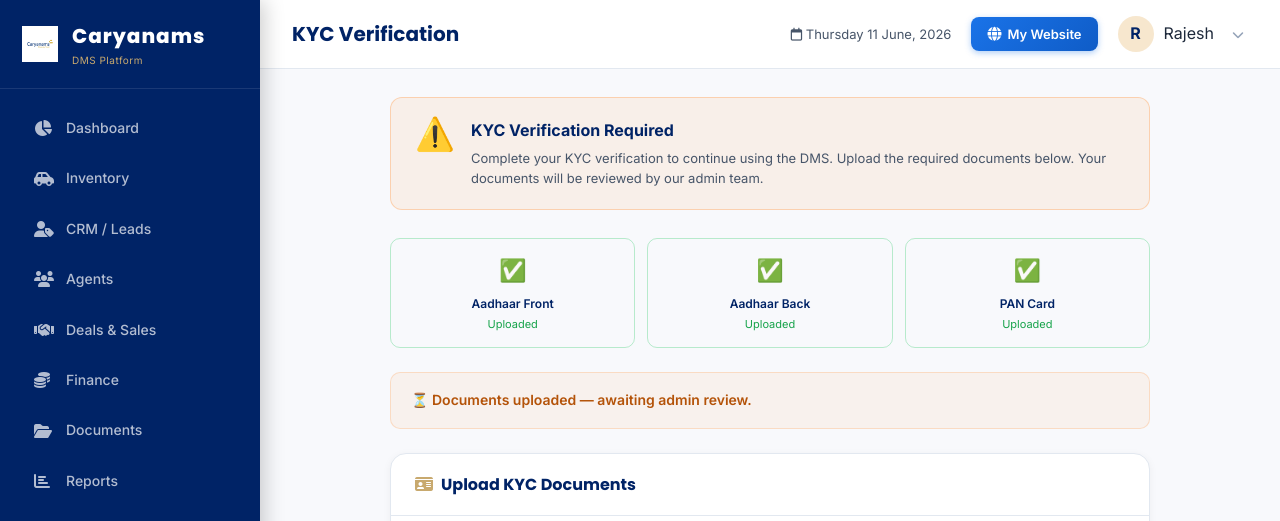
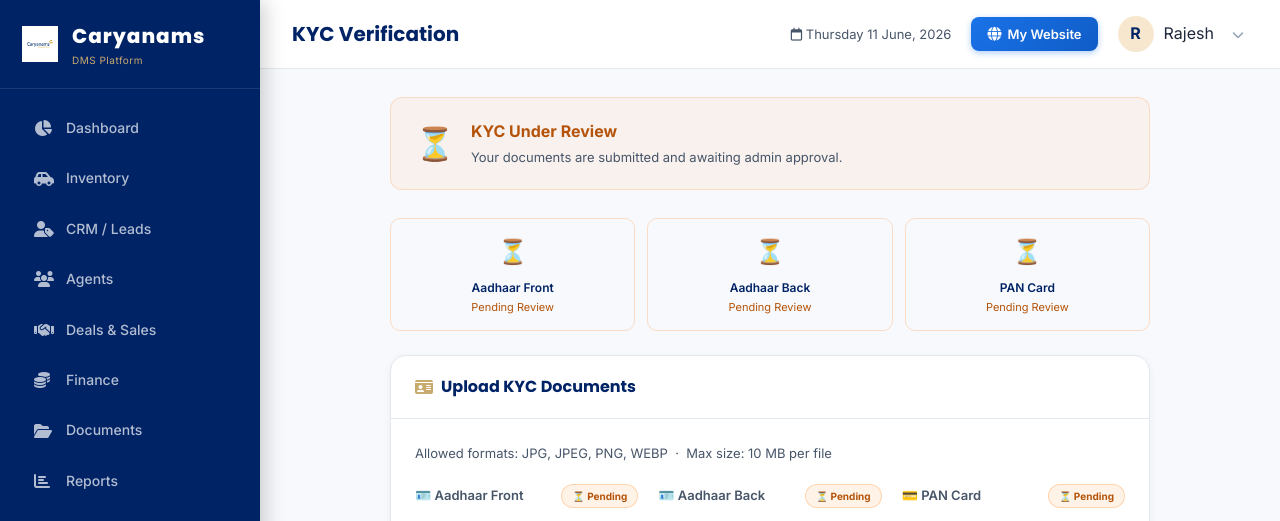
Before and after one commit to dharmik008/DMS, a Flask app: template templates/dealer/kyc_upload.html in a window 1280 px wide. Shown: the top 521 px of the page. Run offline with Flask 3, Linux system fonts and the light colour scheme; the template is opened without the code that fills it: values that come from a table or form of the project are taken from there, others are empty; a user stored in the database is signed in; data comes from the database, SQL or seed files in the repository.

Commit message:
Update kyc_upload.html

```diff
--- a/templates/dealer/kyc_upload.html
+++ b/templates/dealer/kyc_upload.html
@@ -5,57 +5,107 @@
 {% block content %}
 <div style="max-width:760px;margin:0 auto;">
 
-  <!-- Warning Banner -->
+  <!-- Compute per-doc statuses -->
+  {% if kyc %}
+    {% set af_status = kyc.aadhaar_front_status if kyc.aadhaar_front_status else 'pending' %}
+    {% set ab_status = kyc.aadhaar_back_status if kyc.aadhaar_back_status else 'pending' %}
+    {% set pc_status = kyc.pan_card_status if kyc.pan_card_status else 'pending' %}
+    {% set all_approved = (af_status == 'approved' and ab_status == 'approved' and pc_status == 'approved') %}
+    {% set any_rejected = (af_status == 'rejected' or ab_status == 'rejected' or pc_status == 'rejected') %}
+  {% else %}
+    {% set af_status = 'pending' %}
+    {% set ab_status = 'pending' %}
+    {% set pc_status = 'pending' %}
+    {% set all_approved = false %}
+    {% set any_rejected = false %}
+  {% endif %}
+
+  <!-- Top Banner based on overall status -->
+  {% if all_approved %}
+  <div style="background:rgba(34,197,94,0.08);border:1px solid rgba(34,197,94,0.25);border-radius:12px;padding:20px 24px;margin-bottom:28px;display:flex;align-items:center;gap:16px;">
+    <div style="font-size:32px;">✅</div>
+    <div>
+      <div style="font-weight:700;font-size:16px;color:#15803d;">KYC Fully Approved!</div>
+      <div style="font-size:13px;color:var(--text-secondary);margin-top:2px;">All 3 documents have been verified. You have full access to the DMS.</div>
+    </div>
+  </div>
+  {% elif any_rejected %}
+  <div style="background:rgba(239,68,68,0.08);border:1px solid rgba(239,68,68,0.25);border-radius:12px;padding:20px 24px;margin-bottom:28px;display:flex;align-items:flex-start;gap:16px;">
+    <div style="font-size:32px;">❌</div>
+    <div>
+      <div style="font-weight:700;font-size:16px;color:#dc2626;">Some Documents Were Rejected</div>
+      <div style="font-size:13px;color:var(--text-secondary);margin-top:2px;">Please re-upload the rejected documents below to complete your KYC verification.</div>
+    </div>
+  </div>
+  {% elif kyc and kyc.aadhaar_front and kyc.aadhaar_back and kyc.pan_card %}
+  <div style="background:rgba(255,153,68,0.08);border:1px solid rgba(255,153,68,0.25);border-radius:12px;padding:20px 24px;margin-bottom:28px;display:flex;align-items:center;gap:16px;">
+    <div style="font-size:32px;">⏳</div>
+    <div>
+      <div style="font-weight:700;font-size:16px;color:#b45309;">KYC Under Review</div>
+      <div style="font-size:13px;color:var(--text-secondary);margin-top:2px;">Your documents are submitted and awaiting admin approval.</div>
+    </div>
+  </div>
+  {% else %}
   <div style="background:rgba(255,153,68,0.1);border:1px solid rgba(255,153,68,0.35);border-radius:12px;padding:20px 24px;margin-bottom:28px;display:flex;align-items:flex-start;gap:16px;">
     <div style="font-size:32px;line-height:1;">⚠️</div>
     <div>
       <div style="font-weight:700;font-size:16px;color:var(--navy);margin-bottom:4px;">KYC Verification Required</div>
       <div style="font-size:13px;color:var(--text-secondary);line-height:1.6;">
-        Complete your KYC verification to continue using the DMS.
-        Upload the required documents below. Your documents will be reviewed by our admin team.
+        Upload all 3 required documents to get your KYC reviewed by our admin team.
       </div>
     </div>
   </div>
+  {% endif %}
 
-  <!-- Status Summary -->
+  <!-- Document Status Summary Cards -->
   {% if kyc %}
   <div style="display:grid;grid-template-columns:repeat(3,1fr);gap:12px;margin-bottom:24px;">
-    {% for field, label in [('aadhaar_front','Aadhaar Front'),('aadhaar_back','Aadhaar Back'),('pan_card','PAN Card')] %}
-    {% set val = kyc|attr(field) %}
-    <div id="status_{{ field }}" style="background:var(--card-bg);border:1px solid {% if val %}rgba(34,197,94,0.3){% else %}rgba(239,68,68,0.3){% endif %};border-radius:10px;padding:14px 16px;text-align:center;">
-      <div style="font-size:22px;margin-bottom:6px;">{% if val %}✅{% else %}❌{% endif %}</div>
+    {% for field, label, fstatus in [
+      ('aadhaar_front','Aadhaar Front', af_status),
+      ('aadhaar_back','Aadhaar Back', ab_status),
+      ('pan_card','PAN Card', pc_status)
+    ] %}
+    {% set uploaded = kyc|attr(field) %}
+    <div style="background:var(--card-bg);border:1.5px solid
+      {% if fstatus == 'approved' %}rgba(34,197,94,0.35)
+      {% elif fstatus == 'rejected' %}rgba(239,68,68,0.35)
+      {% else %}rgba(255,153,68,0.3){% endif %};
+      border-radius:10px;padding:14px 16px;text-align:center;">
+      <div style="font-size:24px;margin-bottom:6px;">
+        {% if fstatus == 'approved' %}✅
+        {% elif fstatus == 'rejected' %}❌
+        {% elif uploaded %}⏳
+        {% else %}📎{% endif %}
+      </div>
       <div style="font-size:12px;font-weight:600;color:var(--navy);">{{ label }}</div>
-      <div style="font-size:11px;color:{% if val %}#16a34a{% else %}#dc2626{% endif %};margin-top:2px;">
-        {% if val %}Uploaded{% else %}Missing{% endif %}
+      <div style="font-size:11px;margin-top:2px;
+        {% if fstatus == 'approved' %}color:#16a34a;
+        {% elif fstatus == 'rejected' %}color:#dc2626;
+        {% else %}color:#b45309;{% endif %}">
+        {% if fstatus == 'approved' %}Approved
+        {% elif fstatus == 'rejected' %}Rejected — re-upload needed
+        {% elif uploaded %}Pending Review
+        {% else %}Not Uploaded{% endif %}
       </div>
     </div>
     {% endfor %}
   </div>
-
-  {% if kyc.kyc_status == 'approved' %}
-  <div style="background:rgba(34,197,94,0.08);border:1px solid rgba(34,197,94,0.25);border-radius:10px;padding:16px 20px;margin-bottom:24px;font-size:14px;color:#15803d;font-weight:600;">
-    ✅ Your KYC has been approved! You have full access to the DMS.
-  </div>
-  {% elif kyc.kyc_status == 'rejected' %}
-  <div style="background:rgba(239,68,68,0.08);border:1px solid rgba(239,68,68,0.25);border-radius:10px;padding:16px 20px;margin-bottom:24px;">
-    <div style="font-size:14px;color:#dc2626;font-weight:600;margin-bottom:4px;">❌ KYC Rejected — Please re-upload documents.</div>
-    {% if kyc.rejection_reason %}<div style="font-size:13px;color:var(--text-secondary);">Reason: {{ kyc.rejection_reason }}</div>{% endif %}
-  </div>
-  {% elif kyc.aadhaar_front and kyc.aadhaar_back and kyc.pan_card %}
-  <div style="background:rgba(255,153,68,0.08);border:1px solid rgba(255,153,68,0.25);border-radius:10px;padding:16px 20px;margin-bottom:24px;font-size:14px;color:#b45309;font-weight:600;">
-    ⏳ Documents uploaded — awaiting admin review.
-  </div>
-  {% endif %}
   {% endif %}
 
-  <!-- Upload Form -->
+  <!-- Upload / Re-upload Form -->
+  <!-- Show form if: not all approved, OR any rejected -->
+  {% if not all_approved %}
   <div class="card">
     <div class="card-header">
-      <div class="card-title"><i class="fas fa-id-card" style="margin-right:8px;color:var(--gold-accent)"></i>Upload KYC Documents</div>
+      <div class="card-title">
+        <i class="fas fa-id-card" style="margin-right:8px;color:var(--gold-accent)"></i>
+        {% if any_rejected %}Re-upload Rejected Documents{% else %}Upload KYC Documents{% endif %}
+      </div>
     </div>
     <div class="card-body" style="padding:24px;">
       <p style="font-size:13px;color:var(--text-secondary);margin-bottom:20px;">
         Allowed formats: JPG, JPEG, PNG, WEBP &nbsp;·&nbsp; Max size: 10 MB per file
+        {% if any_rejected %} &nbsp;·&nbsp; <strong style="color:#dc2626;">Only rejected documents need to be re-uploaded.</strong>{% endif %}
       </p>
 
       <form method="POST" action="{{ url_for('dealer.kyc_submit') }}" enctype="multipart/form-data">
@@ -63,6 +113,11 @@
 
           {% for field, label, icon in [('aadhaar_front','Aadhaar Front','🪪'),('aadhaar_back','Aadhaar Back','🪪'),('pan_card','PAN Card','💳')] %}
           {% set val = kyc|attr(field) if kyc else None %}
+          {% set doc_status = kyc|attr(field ~ '_status') if kyc and kyc|attr(field ~ '_status') else 'pending' %}
+          {% set doc_reject = kyc|attr(field ~ '_reject') if kyc and kyc|attr(field ~ '_reject') else None %}
+          {% set is_approved = (doc_status == 'approved') %}
+          {% set is_rejected = (doc_status == 'rejected') %}
+
           {% if val %}
             {% set doc_url = url_for('static', filename='uploads/dealers/' ~ g.user['id'] ~ '/' ~ val) %}
           {% else %}
@@ -70,27 +125,39 @@
           {% endif %}
 
           <div class="form-group">
-
-            <!-- Title + badge -->
+            <!-- Title + status badge -->
             <div style="display:flex;align-items:center;justify-content:space-between;margin-bottom:8px;">
               <label style="font-size:13px;font-weight:600;display:flex;align-items:center;gap:6px;margin:0;">
                 {{ icon }} {{ label }}
               </label>
-              <span id="badge_{{ field }}"
-                style="font-size:10px;font-weight:700;background:rgba(255,153,68,0.12);color:#b45309;padding:3px 10px;border-radius:20px;border:1px solid rgba(255,153,68,0.35);{% if not val %}display:none;{% endif %}">
-                Pending Review
-              </span>
+              {% if is_approved %}
+              <span style="font-size:10px;font-weight:700;background:rgba(34,197,94,0.12);color:#16a34a;padding:3px 10px;border-radius:20px;border:1px solid rgba(34,197,94,0.35);">✅ Approved</span>
+              {% elif is_rejected %}
+              <span style="font-size:10px;font-weight:700;background:rgba(239,68,68,0.12);color:#dc2626;padding:3px 10px;border-radius:20px;border:1px solid rgba(239,68,68,0.35);">❌ Rejected</span>
+              {% elif val %}
+              <span style="font-size:10px;font-weight:700;background:rgba(255,153,68,0.12);color:#b45309;padding:3px 10px;border-radius:20px;border:1px solid rgba(255,153,68,0.35);">⏳ Pending</span>
+              {% endif %}
             </div>
 
+            <!-- Rejection reason shown to dealer -->
+            {% if is_rejected and doc_reject %}
+            <div style="background:rgba(239,68,68,0.06);border:1px solid rgba(239,68,68,0.2);border-radius:8px;padding:8px 12px;margin-bottom:8px;font-size:12px;">
+              <strong style="color:#dc2626;">Rejection reason:</strong>
+              <span style="color:var(--text-secondary);">{{ doc_reject }}</span>
+            </div>
+            {% endif %}
+
             <!-- Preview box -->
-            <!-- If value exists (saved in DB = submitted) disable click, otherwise allow click to upload -->
             <div id="preview_{{ field }}"
-                 style="width:100%;height:130px;border:2px solid var(--card-border);border-radius:10px;overflow:hidden;background:var(--bg-surface,#f9f9f9);position:relative;{% if not val %}cursor:pointer;{% endif %}"
-                 {% if not val %}onclick="document.getElementById('file_{{ field }}').click()"{% endif %}>
+                 style="width:100%;height:130px;border:2px solid {% if is_approved %}rgba(34,197,94,0.4){% elif is_rejected %}rgba(239,68,68,0.4){% else %}var(--card-border){% endif %};border-radius:10px;overflow:hidden;background:var(--bg-surface,#f9f9f9);position:relative;{% if not is_approved %}cursor:pointer;{% endif %}"
+                 {% if not is_approved %}onclick="document.getElementById('file_{{ field }}').click()"{% endif %}>
               {% if val %}
-                <img src="{{ doc_url }}"
-                     style="width:100%;height:100%;object-fit:cover;position:absolute;top:0;left:0;" alt="{{ label }}"
-                     onerror="this.style.display='none'">
+                <img src="{{ doc_url }}" style="width:100%;height:100%;object-fit:cover;position:absolute;top:0;left:0;" alt="{{ label }}" onerror="this.style.display='none'">
+                {% if is_approved %}
+                <div style="position:absolute;bottom:6px;right:6px;background:rgba(34,197,94,0.9);color:#fff;font-size:10px;font-weight:700;padding:3px 8px;border-radius:20px;">✅ Approved</div>
+                {% elif is_rejected %}
+                <div style="position:absolute;bottom:6px;right:6px;background:rgba(239,68,68,0.9);color:#fff;font-size:10px;font-weight:700;padding:3px 8px;border-radius:20px;">Click to replace</div>
+                {% endif %}
               {% else %}
                 <div style="width:100%;height:100%;display:flex;align-items:center;justify-content:center;flex-direction:column;color:#bbb;">
                   <div style="font-size:28px;margin-bottom:6px;">📎</div>
@@ -99,26 +166,33 @@
               {% endif %}
             </div>
 
-            <!-- Hidden file input -->
+            <!-- File input (disabled for approved docs) -->
             <input type="file"
                    id="file_{{ field }}"
                    name="{{ field }}"
                    data-field="{{ field }}"
                    accept=".jpg,.jpeg,.png,.webp"
                    onchange="kycPreview(this)"
-                   style="display:none;">
+                   style="display:none;"
+                   {% if is_approved %}disabled{% endif %}>
 
-            <!-- Buttons wrapper -->
+            <!-- Buttons -->
             <div id="btns_{{ field }}" style="margin-top:10px;">
-              {% if val %}
-              <!-- Already saved in DB = submitted — show Download only, no Replace -->
-              <a href="{{ doc_url }}" download
-                 style="width:100%;display:flex;align-items:center;justify-content:center;gap:6px;padding:9px 12px;border-radius:50px;border:1.5px solid var(--card-border);background:#fff;font-size:13px;font-weight:600;color:var(--navy,#1a2e4a);text-decoration:none;cursor:pointer;"
-                 onclick="event.stopPropagation()">
-                ⬇ Download
-              </a>
+              {% if is_approved %}
+              <!-- Approved: just show approved state, no upload -->
+              <div style="width:100%;display:flex;align-items:center;justify-content:center;gap:6px;padding:9px 12px;border-radius:50px;border:1.5px solid rgba(34,197,94,0.3);background:rgba(34,197,94,0.06);font-size:13px;font-weight:600;color:#16a34a;">
+                ✅ Document Approved
+              </div>
+              {% elif val %}
+              <!-- Uploaded but pending or rejected: show replace button -->
+              <button type="button"
+                 data-target="file_{{ field }}"
+                 onclick="document.getElementById(this.dataset.target).click()"
+                 style="width:100%;padding:10px;border-radius:50px;border:1.5px solid {% if is_rejected %}rgba(239,68,68,0.5){% else %}var(--card-border){% endif %};background:{% if is_rejected %}rgba(239,68,68,0.08){% else %}transparent{% endif %};font-size:13px;font-weight:600;color:{% if is_rejected %}#dc2626{% else %}var(--navy,#1a2e4a){% endif %};cursor:pointer;">
+                ↑ {% if is_rejected %}Re-upload {{ label }}{% else %}Replace{% endif %}
+              </button>
               {% else %}
-              <!-- Not yet uploaded — show Upload button -->
+              <!-- Not uploaded yet -->
               <button type="button"
                  data-target="file_{{ field }}"
                  onclick="document.getElementById(this.dataset.target).click()"
@@ -134,11 +208,44 @@
         </div>
 
         <button type="submit" class="btn btn-primary" style="width:100%;padding:12px;">
-          <i class="fas fa-cloud-upload-alt"></i> &nbsp;Submit KYC Documents
+          <i class="fas fa-cloud-upload-alt"></i> &nbsp;
+          {% if any_rejected %}Re-submit KYC Documents{% else %}Submit KYC Documents{% endif %}
         </button>
       </form>
     </div>
   </div>
+  {% endif %}
+
+  <!-- KYC Notifications -->
+  {% if notifications %}
+  <div style="margin-top:24px;">
+    <div style="display:flex;align-items:center;justify-content:space-between;margin-bottom:12px;">
+      <div style="font-size:14px;font-weight:700;color:var(--navy);">Recent Notifications</div>
+      {% if notifications|selectattr('is_read','equalto',false)|list %}
+      <button onclick="markNotifRead()" style="font-size:12px;color:var(--gold-accent);background:none;border:none;cursor:pointer;font-weight:600;">Mark all read</button>
+      {% endif %}
+    </div>
+    <div style="display:flex;flex-direction:column;gap:8px;">
+      {% for notif in notifications %}
+      <div style="border-radius:10px;padding:14px 16px;border:1px solid
+        {% if notif.notif_type == 'success' %}rgba(34,197,94,0.25);background:rgba(34,197,94,0.06)
+        {% elif notif.notif_type == 'danger' %}rgba(239,68,68,0.25);background:rgba(239,68,68,0.06)
+        {% else %}rgba(255,153,68,0.25);background:rgba(255,153,68,0.06){% endif %};
+        {% if not notif.is_read %}box-shadow:0 0 0 2px rgba(255,153,68,0.15);{% endif %}">
+        <div style="display:flex;align-items:center;gap:8px;margin-bottom:4px;">
+          <span style="font-size:16px;">
+            {% if notif.notif_type == 'success' %}✅{% elif notif.notif_type == 'danger' %}❌{% else %}ℹ️{% endif %}
+          </span>
+          <span style="font-size:13px;font-weight:700;color:var(--navy);">{{ notif.title }}</span>
+          {% if not notif.is_read %}<span style="width:7px;height:7px;border-radius:50%;background:#f59e0b;display:inline-block;margin-left:auto;flex-shrink:0;"></span>{% endif %}
+        </div>
+        <div style="font-size:12px;color:var(--text-secondary);line-height:1.5;">{{ notif.message }}</div>
+        <div style="font-size:11px;color:var(--text-secondary);margin-top:4px;opacity:.7;">{{ notif.created_at.strftime('%d %b %Y, %I:%M %p') if notif.created_at else '' }}</div>
+      </div>
+      {% endfor %}
+    </div>
+  </div>
+  {% endif %}
 
   <!-- Logout -->
   <div style="text-align:center;margin-top:20px;">
@@ -155,10 +262,9 @@ function kycPreview(input) {
 
   var reader = new FileReader();
   reader.onload = function(e) {
-
-    // 1. Show image in preview — keep preview box clickable (for replace)
     var preview = document.getElementById('preview_' + field);
     preview.style.cursor = 'pointer';
+    preview.style.border = '2px solid rgba(255,153,68,0.4)';
     preview.onclick = function() { document.getElementById('file_' + field).click(); };
 
     var img = document.createElement('img');
@@ -167,41 +273,25 @@ function kycPreview(input) {
     preview.innerHTML = '';
     preview.appendChild(img);
 
-    // 2. Show both Download and Replace buttons (not yet submitted)
     var blobUrl = URL.createObjectURL(file);
-
-    var dlLink = document.createElement('a');
-    dlLink.href = blobUrl;
-    dlLink.download = file.name;
-    dlLink.style.cssText = 'flex:1;display:flex;align-items:center;justify-content:center;gap:6px;padding:9px 12px;border-radius:50px;border:1.5px solid var(--card-border);background:#fff;font-size:13px;font-weight:600;color:var(--navy,#1a2e4a);text-decoration:none;cursor:pointer;';
-    dlLink.textContent = '⬇ Download';
-    dlLink.onclick = function(ev) { ev.stopPropagation(); };
-
     var rplBtn = document.createElement('button');
     rplBtn.type = 'button';
-    rplBtn.style.cssText = 'flex:1;display:flex;align-items:center;justify-content:center;gap:6px;padding:9px 12px;border-radius:50px;border:none;background:var(--navy,#1a2e4a);font-size:13px;font-weight:600;color:#fff;cursor:pointer;';
-    rplBtn.textContent = '↑ Replace';
-    rplBtn.onclick = function(ev) {
-      ev.stopPropagation();
-      document.getElementById('file_' + field).click();
-    };
-
-    var wrapper = document.createElement('div');
-    wrapper.style.cssText = 'display:flex;gap:8px;';
-    wrapper.appendChild(dlLink);
-    wrapper.appendChild(rplBtn);
+    rplBtn.style.cssText = 'width:100%;padding:10px;border-radius:50px;border:none;background:var(--navy,#1a2e4a);font-size:13px;font-weight:600;color:#fff;cursor:pointer;';
+    rplBtn.textContent = '↑ Replace ' + field.replace(/_/g,' ').replace(/\b\w/g,c=>c.toUpperCase());
+    rplBtn.onclick = function(ev) { ev.stopPropagation(); document.getElementById('file_' + field).click(); };
 
     var btnsDiv = document.getElementById('btns_' + field);
     btnsDiv.innerHTML = '';
-    btnsDiv.appendChild(wrapper);
-
-    // 3. Show status badge
-    var badge = document.getElementById('badge_' + field);
-    if (badge) badge.style.display = '';
+    btnsDiv.appendChild(rplBtn);
   };
 
   reader.readAsDataURL(file);
 }
+
+function markNotifRead() {
+  fetch('/dealer/api/notifications/mark-read', { method: 'POST' })
+    .then(r => r.json()).then(d => { if (d.success) location.reload(); });
+}
 </script>
 
 {% endblock %}
```
